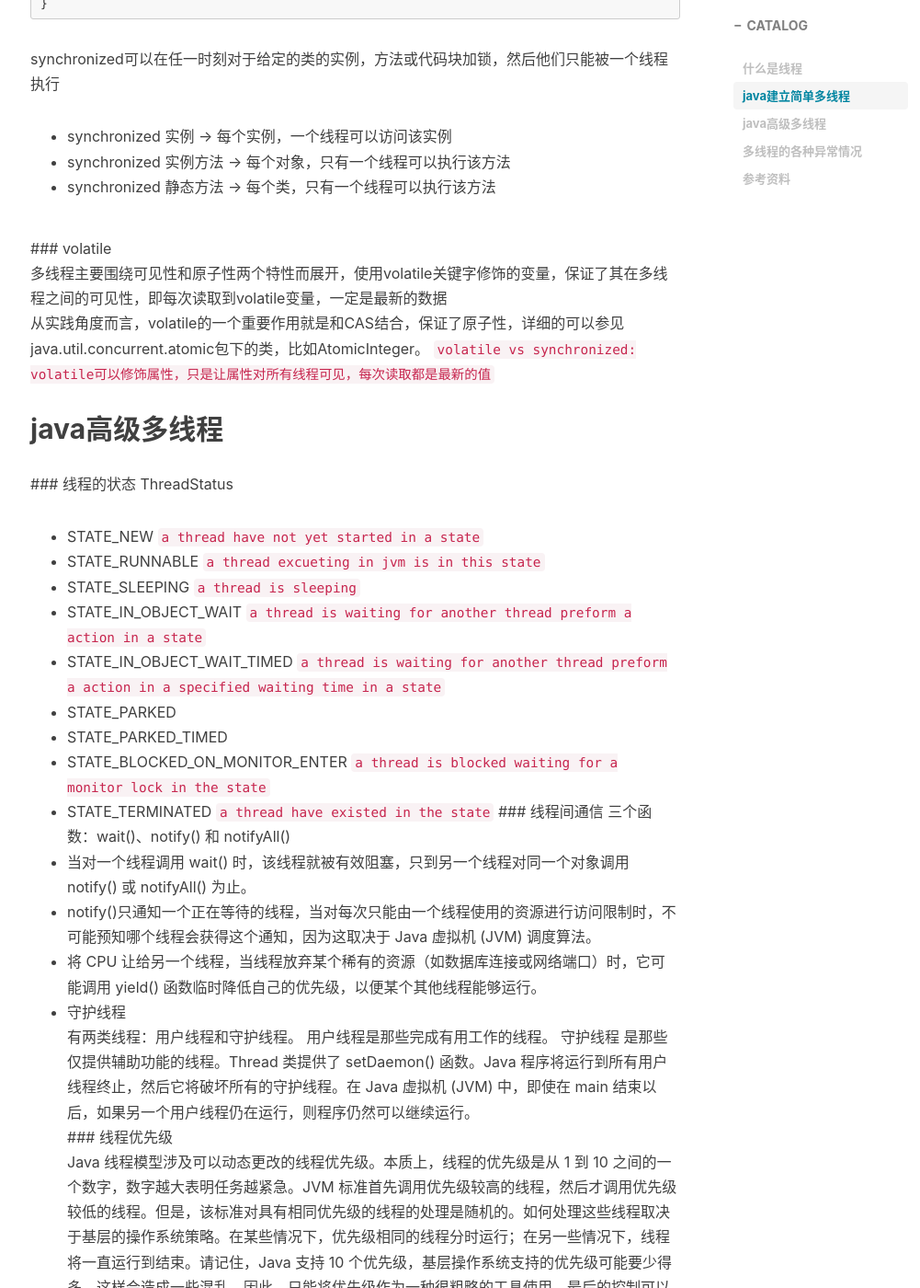
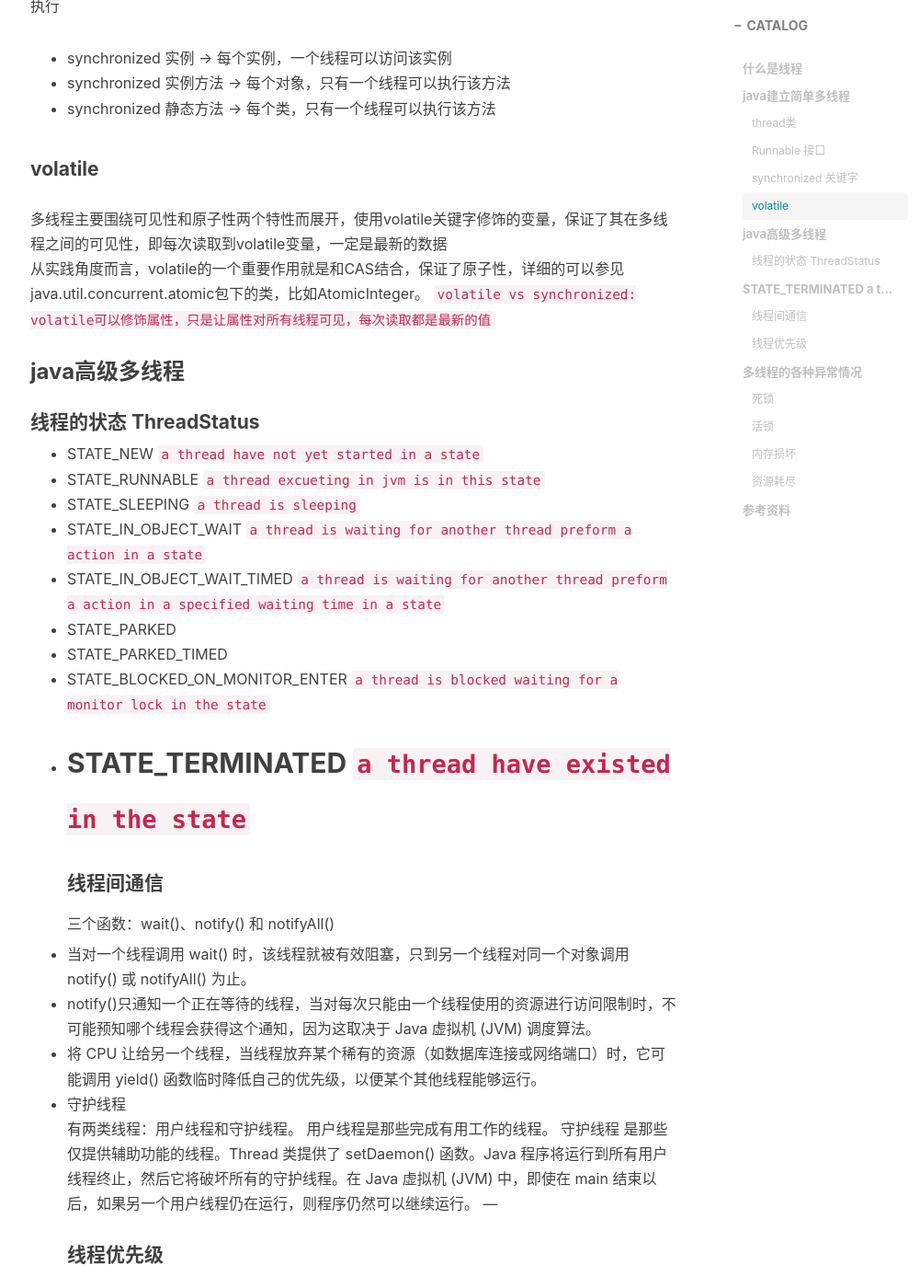
Before and after one commit to dongjx/dongjx.github.io, a Jekyll site: the page built from _posts/2018-03-27-java多线程.md, in a window 1280 px wide and 1400 px high, scrolled down 3130 px. Shown: the whole window at 92% size, without its empty margins (232-1233 px from the left). Built offline with Jekyll 4.4.1, drawn with Linux system fonts in a browser that asks for light colours; nearby versions of some CDN libraries; comment, search, counter and statistics services are not loaded; some of the changed text lies outside the part shown.

Commit message:
Update 2018-03-27-java多线程.md

````diff
--- a/_posts/2018-03-27-java多线程.md
+++ b/_posts/2018-03-27-java多线程.md
@@ -13,15 +13,14 @@ tags:
 学习java道阻且长，基础也很重要，不求快，但求稳
 
 ---
-## 什么是线程
+### 什么是线程
 - 线程
   进程的一个实体，是CPU调度和分派的基本单位，它是比进程更小的能独立运行的基本单位。线程自己基本上不拥有系统资源，只拥有一点在运行中必不可少的资源(如程序计数器，一组寄存器和栈)，但是它可与同属一个进程的其他的线程共享进程所拥有的全部资源。
 - 多线程
   在单个程序中可以同时运行多个不同的线程执行不同的任务。多线程编程的目的，就是“最大限度地利用cpu资源”，当某一线程的处理不需要占用cpu而只和io等资源打交道时，让需要占用Cpu的其他线程有其他机会获得cpu资源。从根本上说，这就是多线程编程的最终目的。
----
 
 ## java建立简单多线程
-  ### thread类
+#### thread类
 ```
 import java.util.*;
 class TimePrinter extends Thread {
@@ -52,8 +51,8 @@ class TimePrinter extends Thread {
     }
 }
 ```
-
- ### Runnable 接口
+---
+#### Runnable 接口
 ```
 import java.util.*;
 class TimePrinter implements Runnable {
@@ -84,8 +83,9 @@ class TimePrinter implements Runnable {
 }
 ```
 `推荐使用Runnable，由于JAVA是单继承，使用接口扩展更好`
+---
 
- ### synchronized 关键字
+#### synchronized 关键字
 ```
 public class Account {
     String holderName;
@@ -130,13 +130,13 @@ synchronized可以在任一时刻对于给定的类的实例，方法或代码
  - synchronized 实例方法 -> 每个对象，只有一个线程可以执行该方法
  - synchronized 静态方法 -> 每个类，只有一个线程可以执行该方法
 
-  ### volatile
+#### volatile
 多线程主要围绕可见性和原子性两个特性而展开，使用volatile关键字修饰的变量，保证了其在多线程之间的可见性，即每次读取到volatile变量，一定是最新的数据
 从实践角度而言，volatile的一个重要作用就是和CAS结合，保证了原子性，详细的可以参见java.util.concurrent.atomic包下的类，比如AtomicInteger。
 `volatile vs synchronized: volatile可以修饰属性，只是让属性对所有线程可见，每次读取都是最新的值`
 
-## java高级多线程
-  ### 线程的状态  ThreadStatus
+### java高级多线程
+#### 线程的状态  ThreadStatus
    - STATE_NEW `a thread have not yet started in a state`
    - STATE_RUNNABLE `a thread excueting in jvm is in this state`
    - STATE_SLEEPING `a thread is sleeping`
@@ -146,19 +146,21 @@ synchronized可以在任一时刻对于给定的类的实例，方法或代码
    - STATE_PARKED_TIMED
    - STATE_BLOCKED_ON_MONITOR_ENTER `a thread is blocked waiting for a monitor lock in the state `
    - STATE_TERMINATED `a thread have existed in the state`
-  ### 线程间通信
+---
+#### 线程间通信
   三个函数：wait()、notify() 和 notifyAll()
   - 当对一个线程调用 wait() 时，该线程就被有效阻塞，只到另一个线程对同一个对象调用 notify() 或 notifyAll() 为止。
   - notify()只通知一个正在等待的线程，当对每次只能由一个线程使用的资源进行访问限制时，不可能预知哪个线程会获得这个通知，因为这取决于 Java 虚拟机 (JVM) 调度算法。
   - 将 CPU 让给另一个线程，当线程放弃某个稀有的资源（如数据库连接或网络端口）时，它可能调用 yield() 函数临时降低自己的优先级，以便某个其他线程能够运行。
   - 守护线程
   有两类线程：用户线程和守护线程。 用户线程是那些完成有用工作的线程。 守护线程 是那些仅提供辅助功能的线程。Thread 类提供了 setDaemon() 函数。Java 程序将运行到所有用户线程终止，然后它将破坏所有的守护线程。在 Java 虚拟机 (JVM) 中，即使在 main 结束以后，如果另一个用户线程仍在运行，则程序仍然可以继续运行。
-  ### 线程优先级
+---
+#### 线程优先级
   Java 线程模型涉及可以动态更改的线程优先级。本质上，线程的优先级是从 1 到 10 之间的一个数字，数字越大表明任务越紧急。JVM 标准首先调用优先级较高的线程，然后才调用优先级较低的线程。但是，该标准对具有相同优先级的线程的处理是随机的。如何处理这些线程取决于基层的操作系统策略。在某些情况下，优先级相同的线程分时运行；在另一些情况下，线程将一直运行到结束。请记住，Java 支持 10 个优先级，基层操作系统支持的优先级可能要少得多，这样会造成一些混乱。因此，只能将优先级作为一种很粗略的工具使用。最后的控制可以通过明智地使用 yield() 函数来让其他线程run。通常情况下，请不要依靠线程优先级来控制线程的状态。
 
 
-## 多线程的各种异常情况
-  ### 死锁
+### 多线程的各种异常情况
+#### 死锁
   当一个线程需要一个资源而另一个线程持有该资源的锁时，就会发生死锁。这种情况通常很难检测。但是，解决方案却相当好：在所有的线程中按相同的次序获取所有资源锁。例如，如果有四个资源 ―A、B、C 和 D ― 并且一个线程可能要获取四个资源中任何一个资源的锁，则请确保在获取对 B 的锁之前首先获取对 A 的锁，依此类推。如果“线程 1”希望获取对 B 和 C 的锁，而“线程 2”获取了 A、C 和 D 的锁，则这一技术可能导致阻塞，但它永远不会在这四个锁上造成死锁。
 ```
 class Broken
@@ -195,12 +197,11 @@ void b()
    - 调用 yield() 方法能够将当前的线程从处理器中移出到准备就绪队列中。另一个方法则是调用 sleep() 方法，使线程放弃处理器，并且在 sleep 方法中指定的时间间隔内睡眠。
   - 正如你所想的那样，将这些方法随意放在代码的某个地方，并不能够保证正常工作。如果线程正拥有一个锁（因为它在一个同步方法或代码块中），则当它调用 yield() 时不能够释放这个锁。这就意味着即使这个线程已经被挂起，等待这个锁释放的其他线程依然不能继续运行。为了缓解这个问题，最好不在同步方法中调用 yield 方法。
   - 另外一个解决方法则是调用 wait() 方法，使处理器放弃它当前拥有的对象的锁。如果对象在方法级别上使同步的，这种方法能够很好的工作。因为它仅仅使用了一个锁。如果它使用 fine-grained 锁，则 wait() 将无法放弃这些锁。此外，一个因为调用 wait() 方法而阻塞的线程，只有当其他线程调用 notifyAll() 时才会被唤醒。
-
-  ### 活锁
+#### 活锁
   当一个线程忙于接受新任务以致它永远没有机会完成任何任务时，就会发生活锁。这个线程最终将超出缓冲区并导致程序崩溃。试想一个秘书需要录入一封信，但她一直在忙于接电话，所以这封信永远不会被录入。
-  ### 内存损坏
+#### 内存损坏
   如果明智地使用 synchronized 关键字，则完全可以避免内存错误这种气死人的问题。
-  ### 资源耗尽
+#### 资源耗尽
   某些系统资源是有限的，如文件描述符。多线程程序可能耗尽资源，因为每个线程都可能希望有一个这样的资源。如果线程数相当大，或者某个资源的侯选线程数远远超过了可用的资源数，则最好使用 资源池。一个最好的示例是数据库连接池。只要线程需要使用一个数据库连接，它就从池中取出一个，使用以后再将它返回池中。资源池也称为 资源库。
 
 
````
